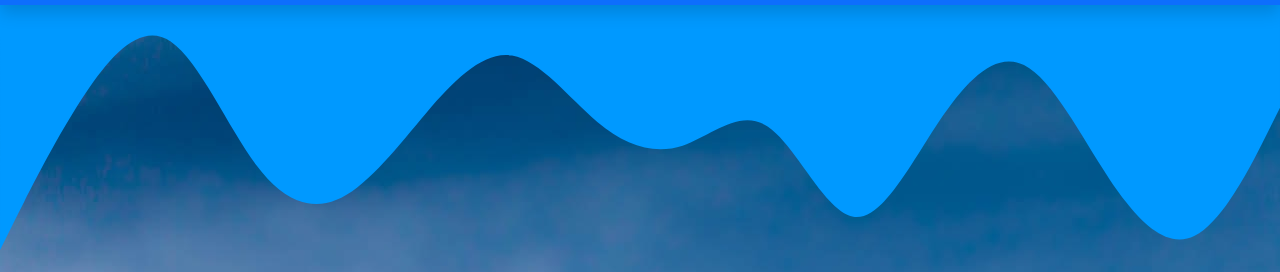
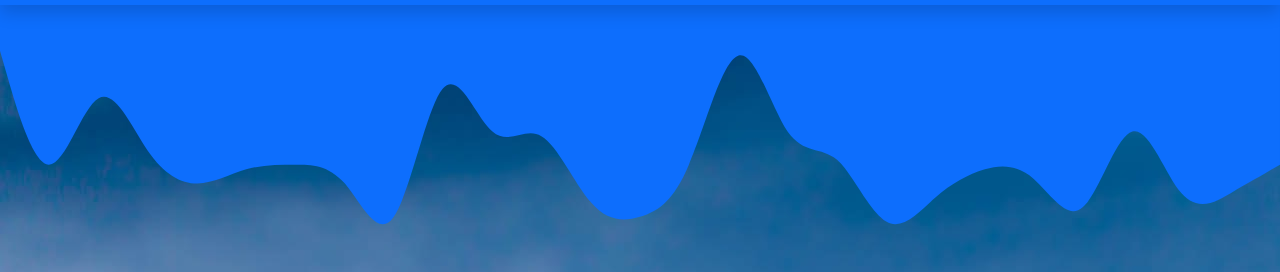
Before and after one commit to ahmadsyaifuddin-99/project-0B.github.io, a plain HTML site: page alquran.html in a window 1280 px wide. Shown: the part 54-326 px from the top of the page. Drawn offline with nearby package versions, Linux system fonts and the light colour scheme.

Commit message:
Update alquran.html

```diff
--- a/alquran.html
+++ b/alquran.html
@@ -54,8 +54,7 @@
 
 
 <!-- Efek Gelombang -->
-<svg xmlns="http://www.w3.org/2000/svg" viewBox="0 0 1440 320"><path fill="#0099ff" fill-opacity="1" d="M0,288L16,256C32,224,64,160,96,112C128,64,160,32,192,53.3C224,75,256,149,288,192C320,235,352,245,384,229.3C416,213,448,171,480,133.3C512,96,544,64,576,69.3C608,75,640,117,672,144C704,171,736,181,768,170.7C800,160,832,128,864,149.3C896,171,928,245,960,250.7C992,256,1024,192,1056,144C1088,96,1120,64,1152,80C1184,96,1216,160,1248,208C1280,256,1312,288,1344,272C1376,256,1408,192,1424,160L1440,128L1440,0L1424,0C1408,0,1376,0,1344,0C1312,0,1280,0,1248,0C1216,0,1184,0,1152,0C1120,0,1088,0,1056,0C1024,0,992,0,960,0C928,0,896,0,864,0C832,0,800,0,768,0C736,0,704,0,672,0C640,0,608,0,576,0C544,0,512,0,480,0C448,0,416,0,384,0C352,0,320,0,288,0C256,0,224,0,192,0C160,0,128,0,96,0C64,0,32,0,16,0L0,0Z"></path></svg>
-
+<svg xmlns="http://www.w3.org/2000/svg" viewBox="0 0 1440 320"><path fill="#0D6EFD" fill-opacity="1" d="M0,64L9.2,96C18.5,128,37,192,55,192C73.8,192,92,128,111,117.3C129.2,107,148,149,166,176C184.6,203,203,213,222,213.3C240,213,258,203,277,197.3C295.4,192,314,192,332,192C350.8,192,369,192,388,213.3C406.2,235,425,277,443,250.7C461.5,224,480,128,498,106.7C516.9,85,535,139,554,154.7C572.3,171,591,149,609,160C627.7,171,646,213,665,234.7C683.1,256,702,256,720,250.7C738.5,245,757,235,775,192C793.8,149,812,75,831,69.3C849.2,64,868,128,886,154.7C904.6,181,923,171,942,186.7C960,203,978,245,997,256C1015.4,267,1034,245,1052,229.3C1070.8,213,1089,203,1108,197.3C1126.2,192,1145,192,1163,208C1181.5,224,1200,256,1218,240C1236.9,224,1255,160,1274,154.7C1292.3,149,1311,203,1329,224C1347.7,245,1366,235,1385,224C1403.1,213,1422,203,1431,197.3L1440,192L1440,0L1430.8,0C1421.5,0,1403,0,1385,0C1366.2,0,1348,0,1329,0C1310.8,0,1292,0,1274,0C1255.4,0,1237,0,1218,0C1200,0,1182,0,1163,0C1144.6,0,1126,0,1108,0C1089.2,0,1071,0,1052,0C1033.8,0,1015,0,997,0C978.5,0,960,0,942,0C923.1,0,905,0,886,0C867.7,0,849,0,831,0C812.3,0,794,0,775,0C756.9,0,738,0,720,0C701.5,0,683,0,665,0C646.2,0,628,0,609,0C590.8,0,572,0,554,0C535.4,0,517,0,498,0C480,0,462,0,443,0C424.6,0,406,0,388,0C369.2,0,351,0,332,0C313.8,0,295,0,277,0C258.5,0,240,0,222,0C203.1,0,185,0,166,0C147.7,0,129,0,111,0C92.3,0,74,0,55,0C36.9,0,18,0,9,0L0,0Z"></path></svg>
 
 
 <section id="bgma">
```
